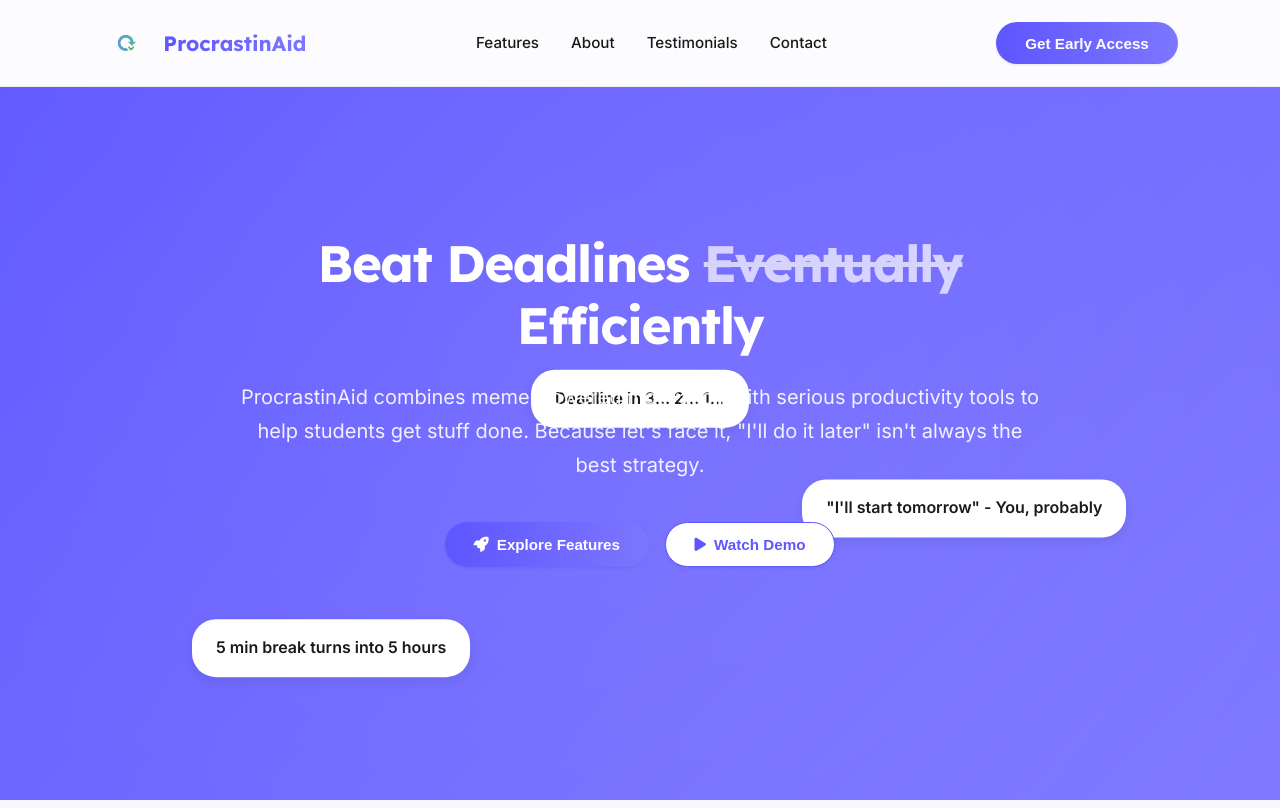
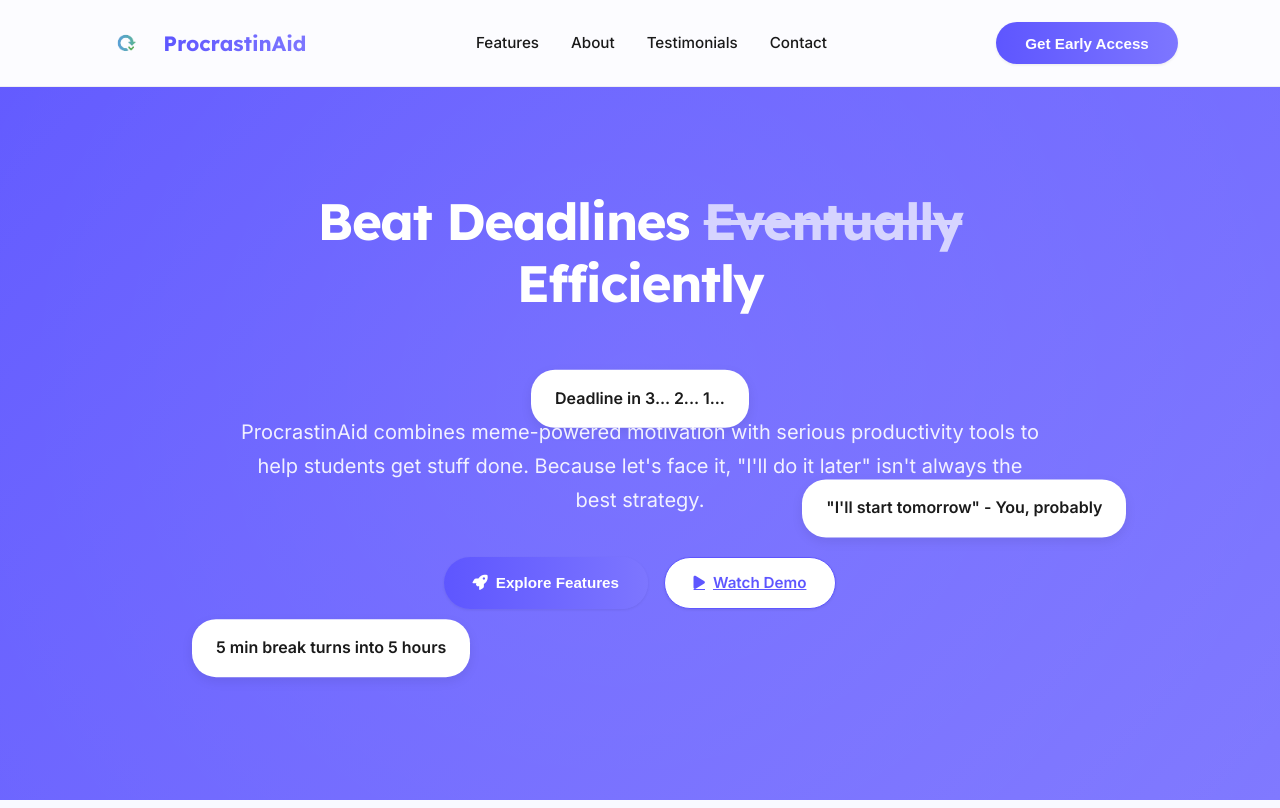
Before and after one commit to Darylldd/ProcrastinAid, a Node server app: page / in a window 1280 px wide. Shown: the top 808 px of the page. Run offline with Node 20, Linux system fonts and the light colour scheme.

Commit message:
Update index.html

```diff
--- a/views/index.html
+++ b/views/index.html
@@ -713,17 +713,18 @@
 
   <section class="hero">
 <div class="hero-content">
-      <h1>Beat Deadlines <span style="text-decoration: line-through; opacity: 0.7;">Eventually</span> Efficiently</h1>
+  <h1>Beat Deadlines <span style="text-decoration: line-through; opacity: 0.7;">Eventually</span> Efficiently</h1><br><br><br>
   <p>ProcrastinAid combines meme-powered motivation with serious productivity tools to help students get stuff done. Because let's face it, "I'll do it later" isn't always the best strategy.</p>
   <div class="button-group">
     <button class="cta-button" onclick="scrollToFeatures()">
       <i class="fas fa-rocket"></i> Explore Features
     </button>
-        <button class="cta-button secondary">
+    <a class="cta-button secondary" href="https://www.facebook.com/share/v/14yUDfHuZ6m/" target="_blank" rel="noopener noreferrer">
       <i class="fas fa-play"></i> Watch Demo
-        </button>
+    </a>
   </div>
 </div>
+
 
     <!-- Floating meme bubbles -->
     <div class="meme-bubble">"I'll start tomorrow" - You, probably</div>
```
Lines whose indentation alone changed are shown as unchanged.
